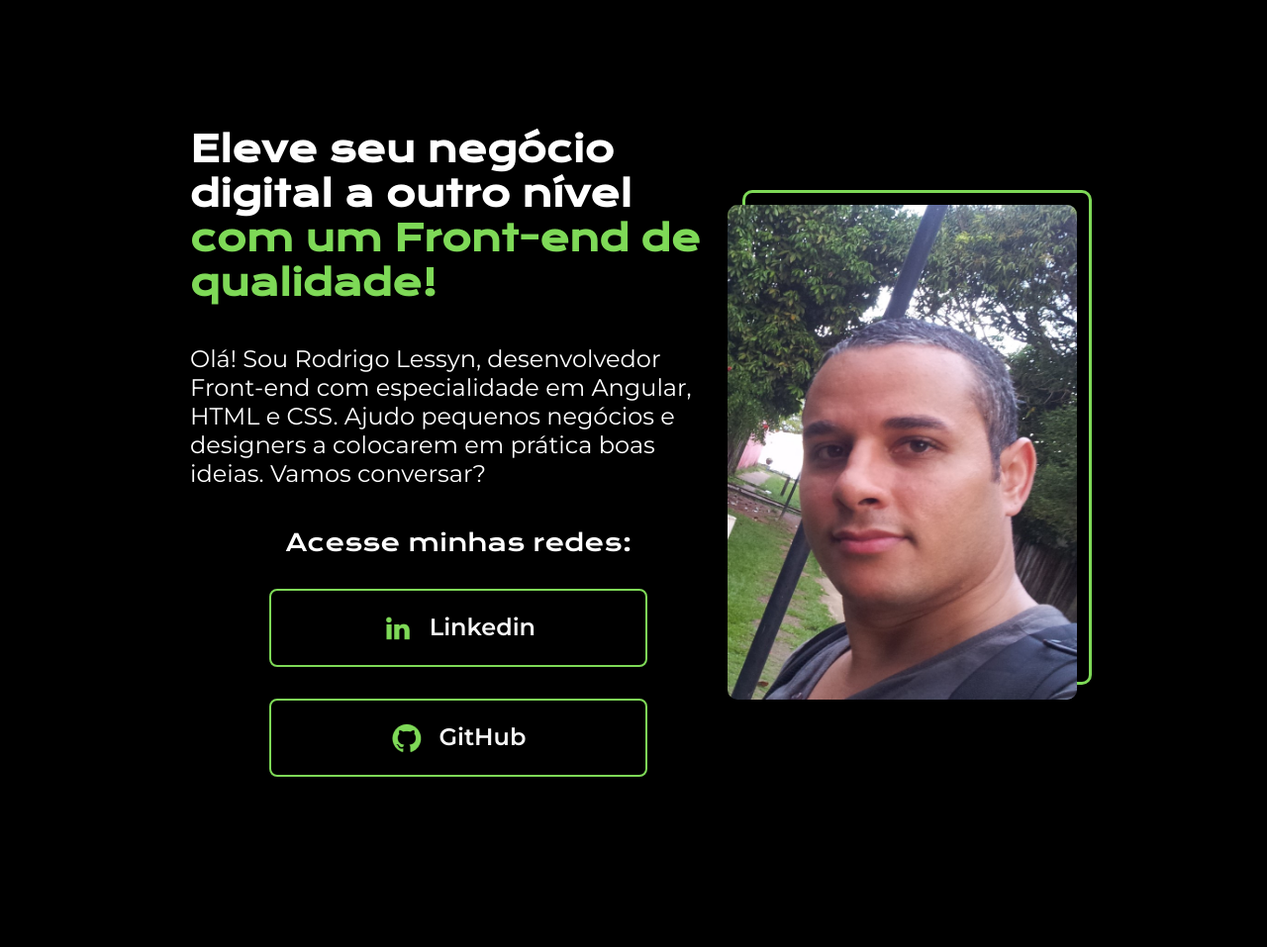
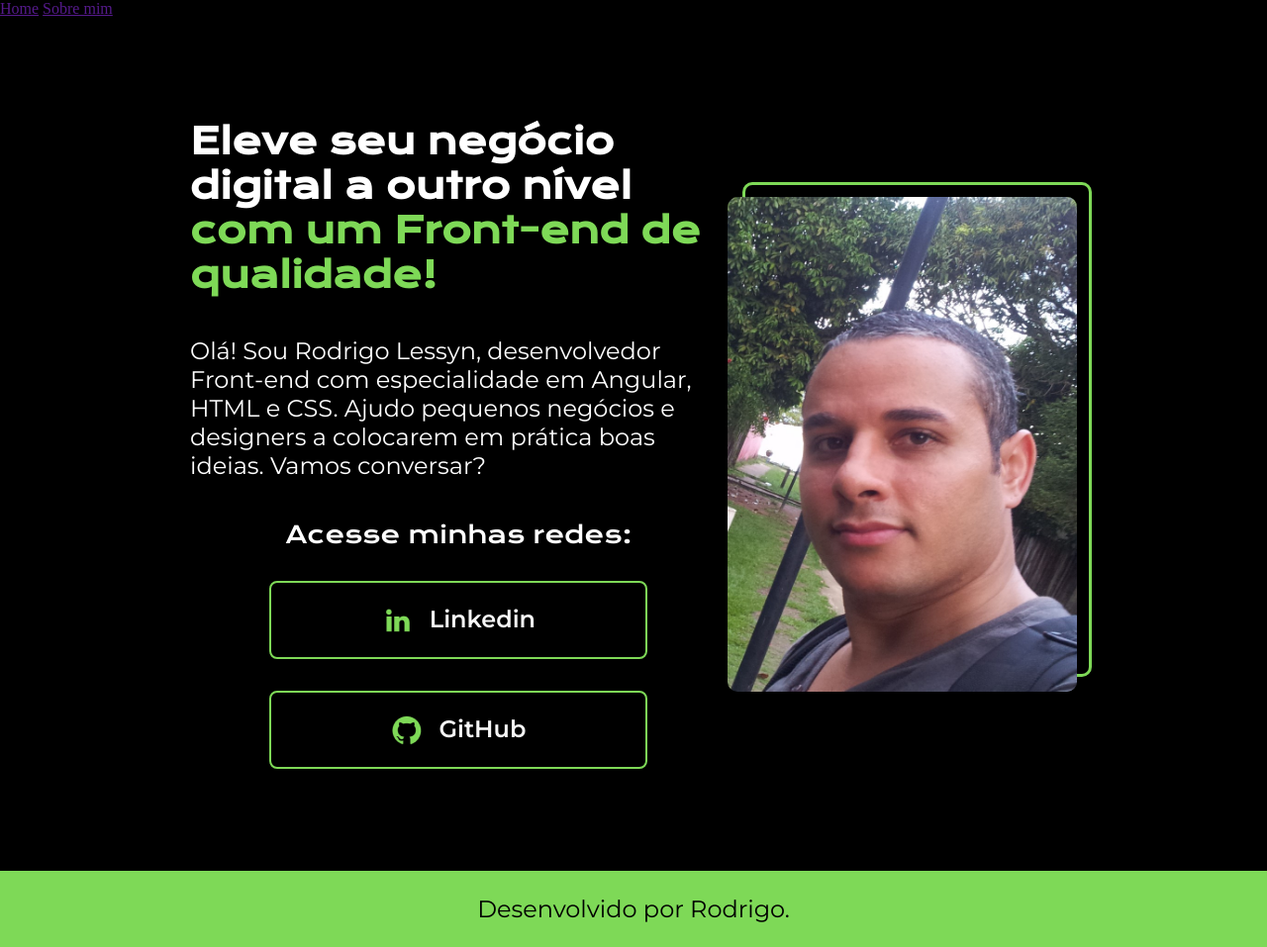
Before and after one commit to Lessyn/Front-End, a plain HTML site: page HTML/index.html in a window 1280 px wide. Shown: the whole page at 99% size. Before the commit the page ends 928 px from the top, so only its background shows below. Drawn offline with nearby package versions, Linux system fonts and the light colour scheme.

Commit message:
Criando header e footer
Nessa aula, você aprendeu como:
Criar e fazer a estilização do footer da página;
Criar o header da página;
Aplicar os links de navegação através da tag <nav>.

```diff
--- a/HTML/index.html
+++ b/HTML/index.html
@@ -9,7 +9,12 @@
 </head>
 
 <body>
-    <header></header>
+    <header class="cabecalho">
+        <nav class="cabecalho__menu">
+            <a class="cabecalho__menu__link" href="">Home</a>
+            <a class="cabecalho__menu__link" href="">Sobre mim</a>
+        </nav>
+    </header>
     <main class="apresentacao">
         <section class="apresentacao__conteudo">
             <h1 class="apresentacao__conteudo__titulo">Eleve seu negócio digital a outro nível
@@ -30,6 +35,6 @@
         </section>
         <img class="apresentacao__foto" src="/assets/foto perfil.jpg" alt="foto do Rodrigo Lessyn">
     </main>
-    <footer></footer>
+    <footer class="rodape">Desenvolvido por Rodrigo.</footer>
 </body>
 </html>
--- a/HTML/style.css
+++ b/HTML/style.css
@@ -5,7 +5,7 @@
 }
 
 body{
-    height: 100vh;
+    /* height: 100vh; */
     box-sizing: border-box;
     background-color:#000000;
     color:#ffffff;
@@ -24,7 +24,7 @@ body{
 }
 
 .apresentacao{
-    margin: 10% 15%;
+    padding: 8% 15%;
     display: flex;
     align-items: center;
     justify-content: space-between;
@@ -80,6 +80,15 @@ body{
 
 .apresentacao__links__link:hover, :active{
     background-color: #272727;
-    font-size: 100%;
 
 }
+
+.rodape{
+    color: #000000;
+    background-color: #7ED957;
+    padding: 24px;
+    text-align: center;
+    font-family: 'Montserrat', sans-serif;
+    font-size: 24px;
+    font-weight: 400;
+}
```
